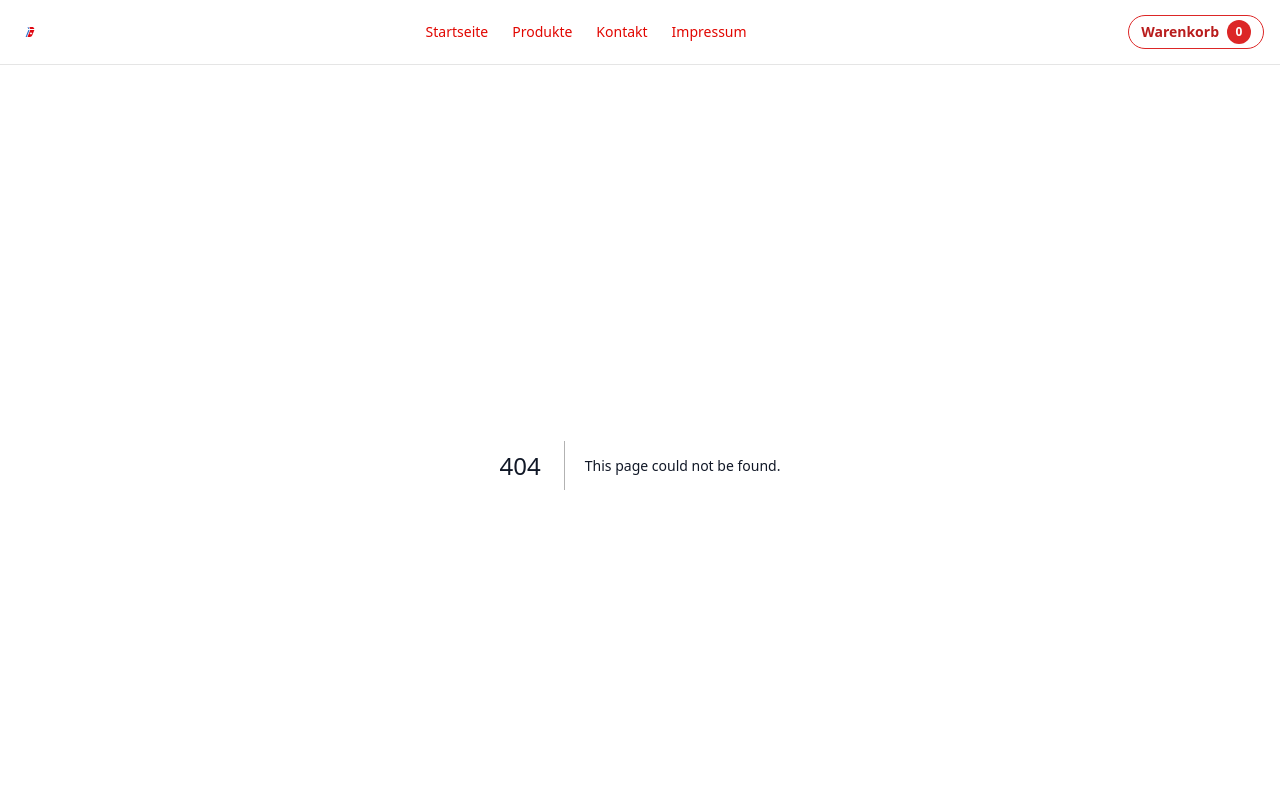
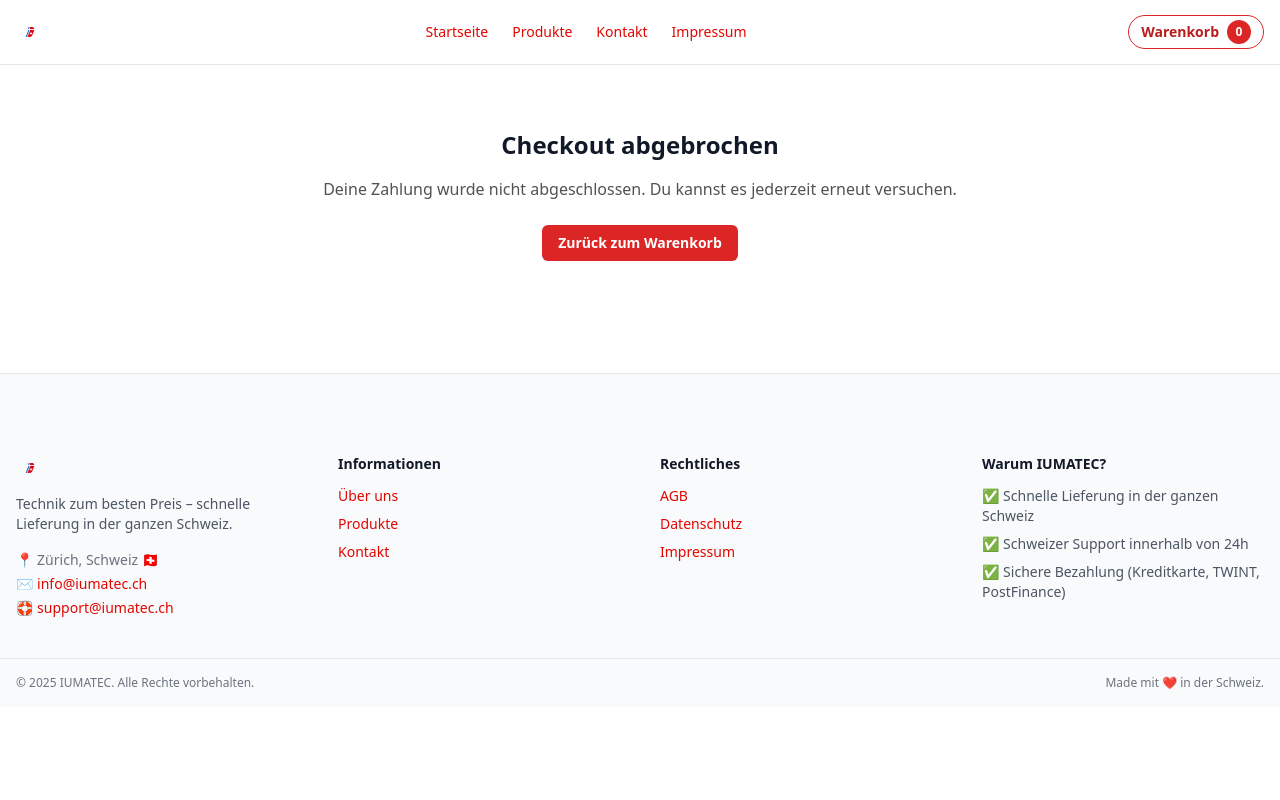
Before and after one commit to celsoneves32/iumatec-site, a Next.js app: page /checkout/cancel in a window 1280 px wide. Before the commit this address had no page. Shown: the top 800 px of the page. Built offline with nearby package versions, Linux system fonts and the light colour scheme.

Commit message:
Create page.tsx

```diff
--- /dev/null
+++ b/app/checkout/cancel/page.tsx
@@ -0,0 +1,18 @@
+import Link from "next/link";
+
+export default function CheckoutCancelPage() {
+  return (
+    <main className="max-w-3xl mx-auto px-4 py-16 text-center">
+      <h1 className="text-2xl font-semibold mb-4">Checkout abgebrochen</h1>
+      <p className="mb-6 text-neutral-600">
+        Deine Zahlung wurde nicht abgeschlossen. Du kannst es jederzeit erneut versuchen.
+      </p>
+      <Link
+        href="/cart"
+        className="inline-flex items-center px-4 py-2 rounded-md bg-red-600 text-white text-sm font-semibold hover:bg-red-700"
+      >
+        Zurück zum Warenkorb
+      </Link>
+    </main>
+  );
+}
```
